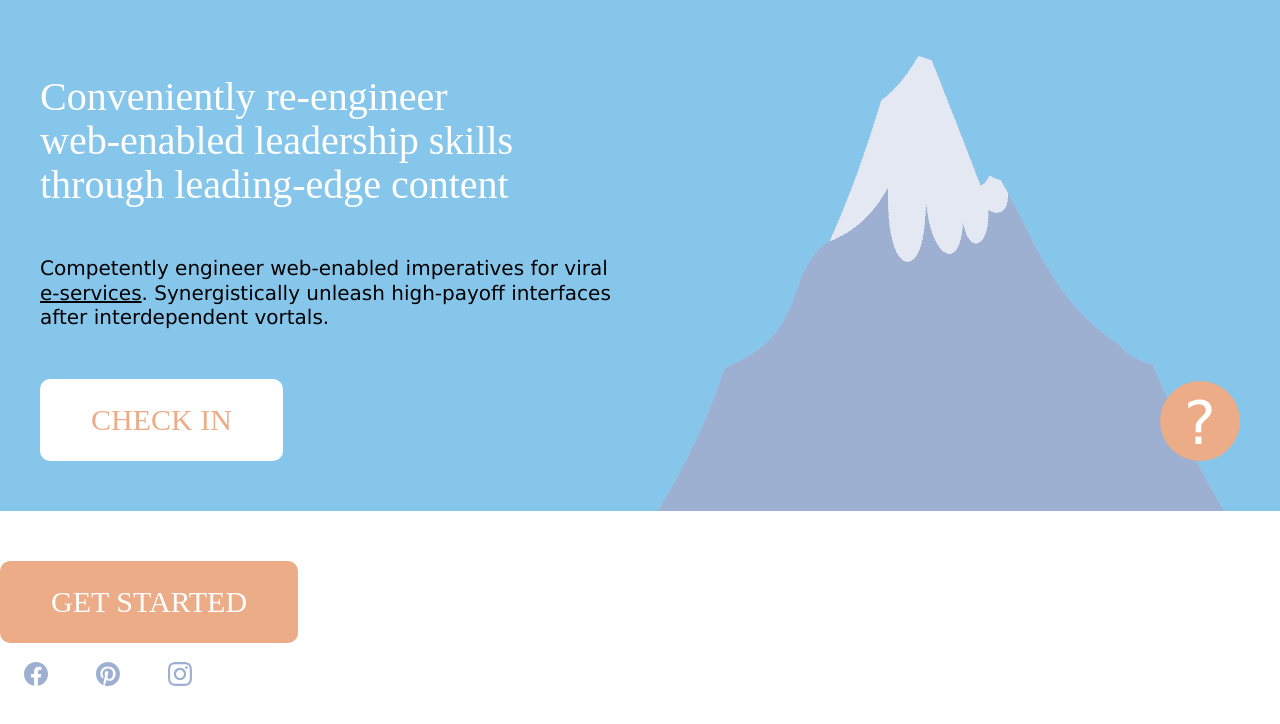
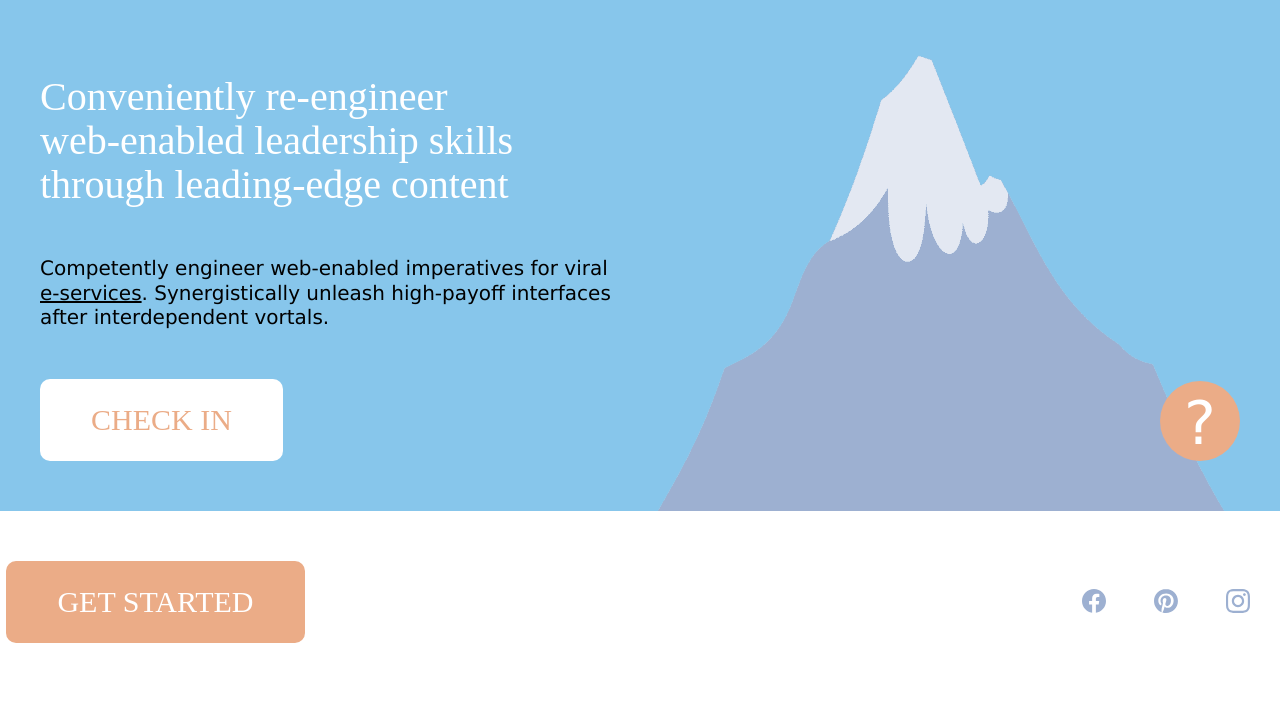
Before and after one commit to hannauh/landing, a plain HTML site: page index.html in a window 1280 px wide. Shown: the part 1450-2174 px from the top of the page. After the commit the page ends 2143 px from the top, so only its background shows below. Drawn offline with Linux system fonts and the light colour scheme; a web font is replaced by a local one.

Commit message:
minor html fix

```diff
--- a/index.html
+++ b/index.html
@@ -74,7 +74,8 @@
         </section>
     </main>
     <footer class="footer">
-        <button type="button" class="btn btn-red">get started</button>
+        <div class="footer_wrapper">
+            <button type="button" class="btn btn-red footer_btn">get started</button>
             <div class="footer_icons">
                 <button type="button" class="btn_icons">
                     <img alt="facebook" src="imgs/icons/facebook.svg">
@@ -86,6 +87,7 @@
                     <img alt="pinterest" src="imgs/icons/pinterest.svg">
                 </button>
             </div>
+        </div>
     </footer>
 </body>
 </html>
```
Lines whose indentation alone changed are shown as unchanged.
